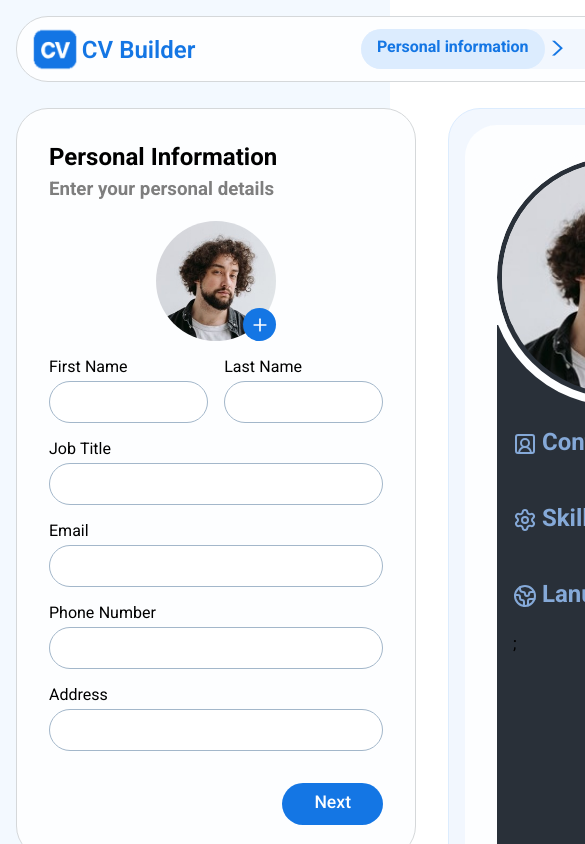
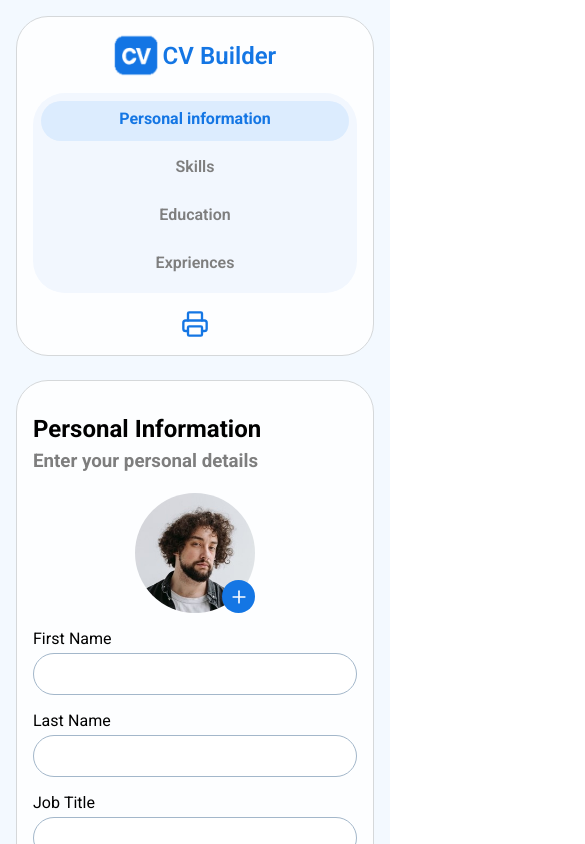
Before and after one commit to younesfouladi/cv-builder, a React (Vite) app: page / in a window 390 px wide. Shown: the top 844 px of the page, 585 px wide, since content can reach past the window. Built offline with nearby package versions, Linux system fonts and the light colour scheme.

Commit message:
Added Some Mobile Responsive Codes

```diff
--- a/src/App.css
+++ b/src/App.css
@@ -17,7 +17,6 @@ body {
   min-height: 100%;
   display: grid;
   grid-template-rows: 60px 1fr 50px;
-  /* ResumePreview (middle column) sizes are in ResumePreview.css cause of centering issues */
   grid-template-columns: minmax(400px, 500px) 1fr minmax(
       min-content,
       max-content
@@ -37,3 +36,20 @@ body {
     margin-right: auto;
   }
 }
+
+@media screen and (max-width: 992px) {
+  .container {
+    grid-template-columns: minmax(0, 1fr);
+    grid-template-rows: auto;
+    padding: 1rem;
+    gap: 1.5rem;
+  }
+
+  .inputform,
+  .resumePreview,
+  .template-sidebar,
+  .footer,
+  .navbar {
+    grid-column: 1 / -1;
+  }
+}
--- a/src/styles/global/utilities.css
+++ b/src/styles/global/utilities.css
@@ -62,7 +62,8 @@ input:focus {
 .twoColumnForm {
   width: 100%;
   display: flex;
-  column-gap: 1rem;
+  gap: 1rem;
+  justify-content: space-between;
 }
 
 .addremoveList {
@@ -142,3 +143,10 @@ button.AddObjectListBtn {
     scale: 120%;
   }
 }
+
+@media screen and (max-width: 405px) {
+  .twoColumnForm {
+    display: grid;
+    grid-template-columns: 1fr;
+  }
+}
--- a/src/styles/inputForm.css
+++ b/src/styles/inputForm.css
@@ -87,3 +87,9 @@
 .inputform .input-section .educationFormList {
   grid-template-columns: 1fr;
 }
+
+@media screen and (max-width: 405px) {
+  .inputform form {
+    padding: 2rem 1rem;
+  }
+}
--- a/src/styles/navbar.css
+++ b/src/styles/navbar.css
@@ -80,3 +80,29 @@
   border: none;
   cursor: pointer;
 }
+
+/* Added for mobile responsiveness */
+@media screen and (max-width: 768px) {
+  .navbar {
+    flex-direction: column;
+    padding: 1rem;
+    gap: 1rem;
+  }
+
+  .navbar .breadcrumb {
+    flex-direction: column;
+    width: 100%;
+    align-items: center;
+    gap: 0.5rem;
+    padding: 0.5rem;
+  }
+
+  .navbar .breadcrumb a {
+    width: 100%;
+    text-align: center;
+  }
+
+  .navbar .breadcrumb a::before {
+    content: none;
+  }
+}
--- a/src/styles/resumePreview.css
+++ b/src/styles/resumePreview.css
@@ -200,3 +200,36 @@
 .resumePreview .t1 .t1-right .t1-namesection ~ div ul li:nth-child(2) {
   font-weight: 500;
 }
+
+/* Added for mobile responsiveness */
+@media screen and (max-width: 768px) {
+  .resumePreview {
+    min-width: 100%;
+    max-width: 100%;
+    height: auto;
+    padding: 0.5rem;
+  }
+
+  .resumePreview .t1 {
+    grid-template-columns: 1fr;
+    padding: 1rem;
+  }
+
+  .resumePreview .t1 .t1-left .backdrop {
+    clip-path: polygon(100% 150px, 100% 100%, 0 100%, 0 150px);
+  }
+
+  .resumePreview .t1 .t1-right {
+    padding: 1rem 0;
+  }
+
+  .resumePreview .t1 .t1-right .t1-namesection {
+    padding: 2rem 0;
+    text-align: center;
+  }
+
+  .resumePreview .t1 .t1-right .t1-namesection .resume-name,
+  .resumePreview .t1 .t1-right .t1-namesection .resume-lastname {
+    font-size: 2rem;
+  }
+}
```
